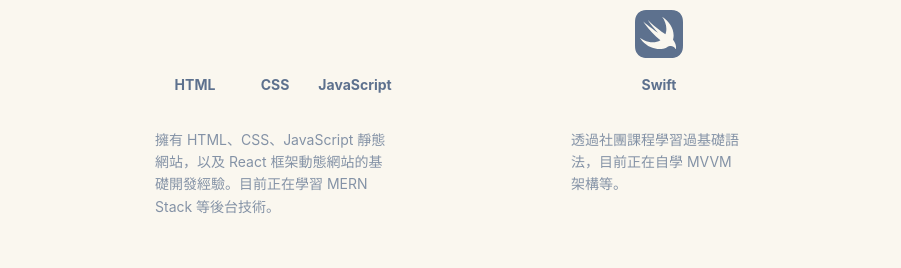
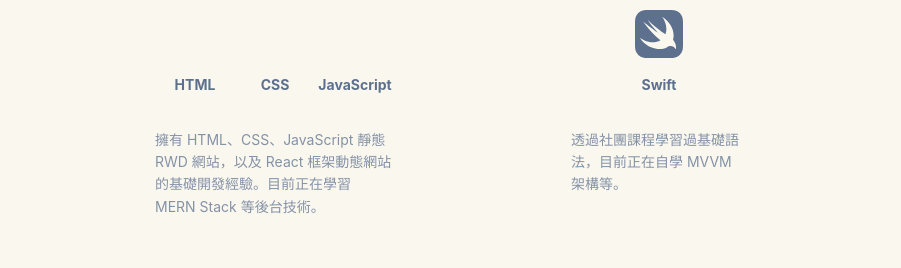
Before and after one commit to hsiang2/hsiang-tsai-portfolio, a React (Vite) app: page /about in a window 1280 px wide. Shown: the part 1060-1328 px from the top of the page, without its empty margins (189-1090 px from the left). Built offline with nearby package versions, Linux system fonts and the light colour scheme; some icons are missing.

Commit message:
Edit skills

```diff
--- a/src/components/AboutDetail/index.jsx
+++ b/src/components/AboutDetail/index.jsx
@@ -90,7 +90,7 @@ const AboutDetail = () => {
                             </div>
                         </div>
                         <p className={styles.skillText}>
-                            擁有 HTML、CSS、JavaScript 靜態網站，以及 React 框架動態網站的基礎開發經驗。目前正在學習 MERN Stack 等後台技術。
+                            擁有 HTML、CSS、JavaScript 靜態 RWD 網站，以及 React 框架動態網站的基礎開發經驗。目前正在學習 MERN Stack 等後台技術。
                         </p>
                     </div>
 
```
